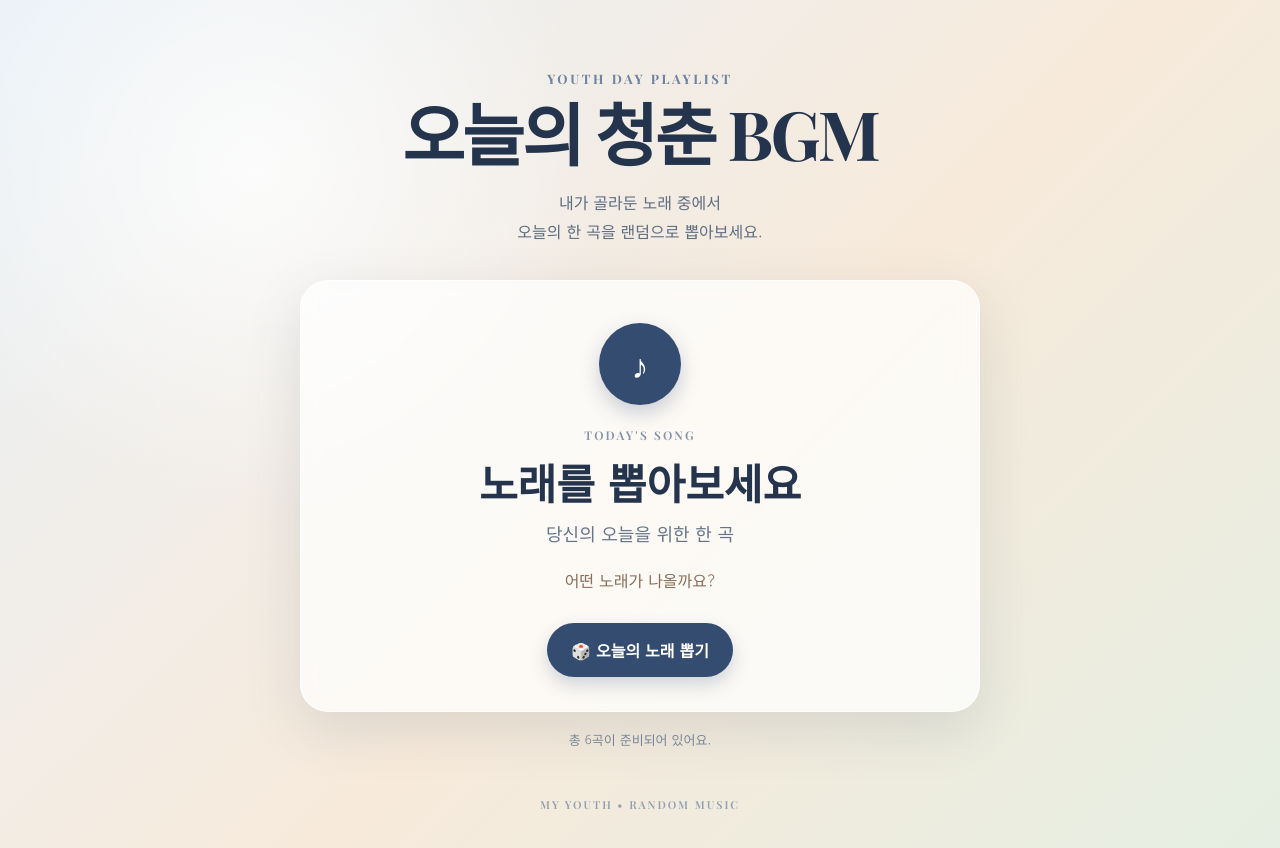
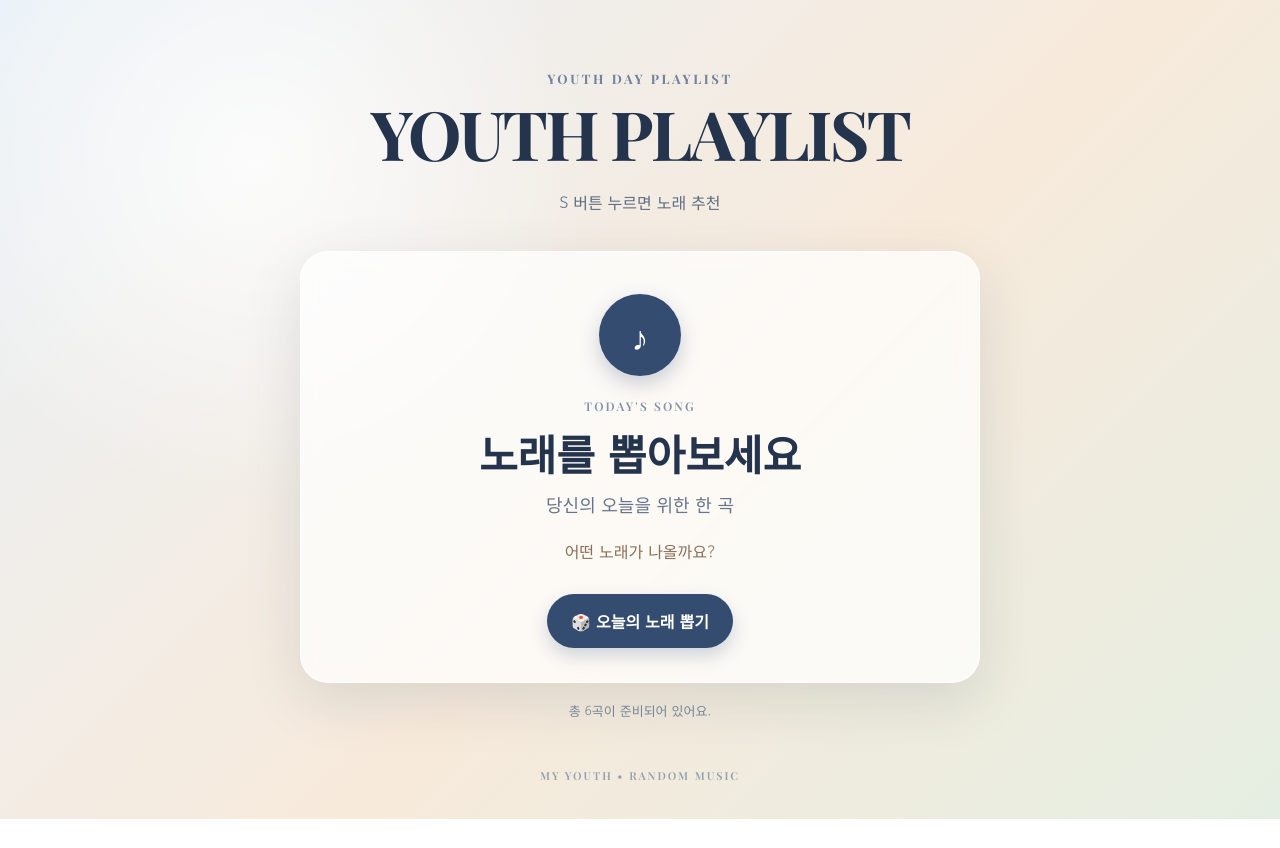
Before and after one commit to 6uoahun/test, a plain HTML site: page index.html in a window 1280 px wide. After the commit the page ends 819 px from the top, so only its background shows below. Drawn offline with nearby package versions, Linux system fonts and the light colour scheme.

Commit message:
Update index.html

```diff
--- a/index.html
+++ b/index.html
@@ -9,8 +9,8 @@
 <body>
   <main class="wrap">
     <p class="eyebrow">YOUTH DAY PLAYLIST</p>
-    <h1>오늘의 청춘 BGM</h1>
-    <p class="intro">내가 골라둔 노래 중에서<br>오늘의 한 곡을 랜덤으로 뽑아보세요.</p>
+    <h1>YOUTH PLAYLIST</h1>
+    <p class="intro">S 버튼 누르면 노래 추천</p>
 
     <section class="card" aria-live="polite">
       <div class="disc">♪</div>
```
